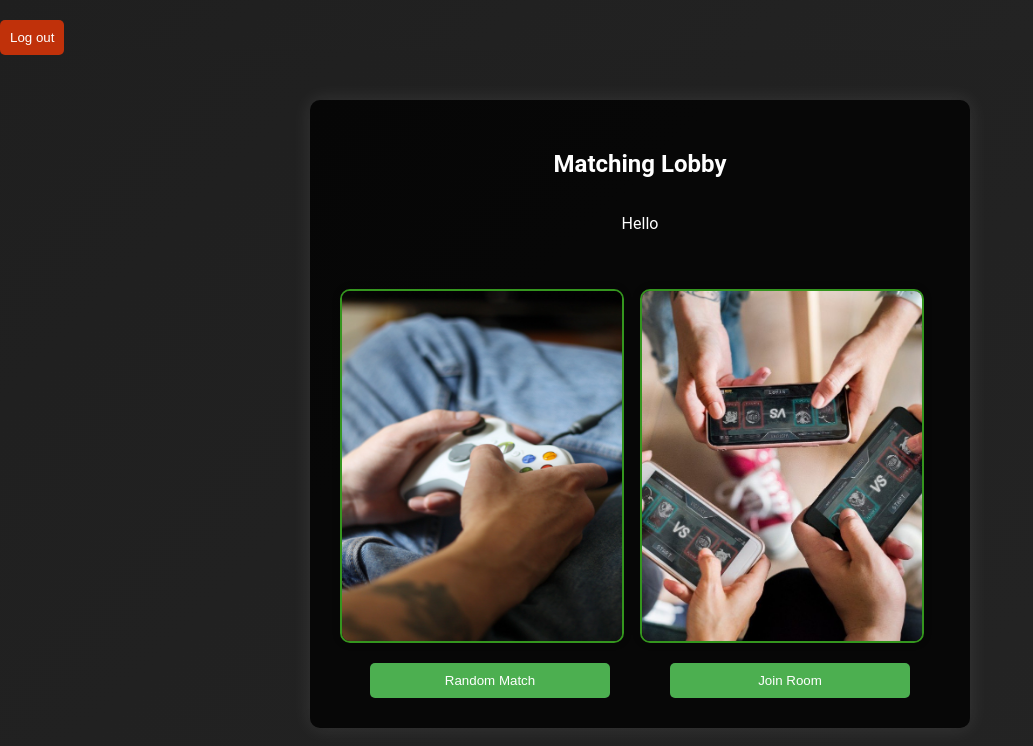
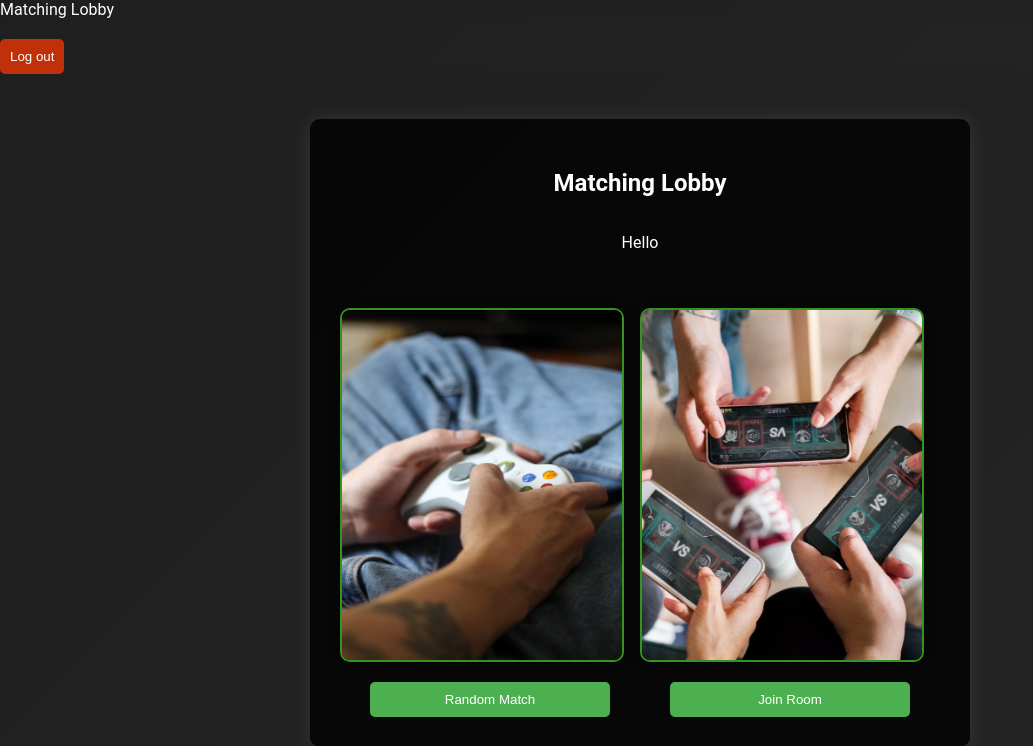
Before and after one commit to YanMinChan/F28CD_MatchmakingSys, a PHP site: page /matchingLobby.php in a window 1280 px wide. Shown: the top 746 px of the page, without its empty margins (0-1033 px from the left). Run offline with PHP 8.4, Linux system fonts and the light colour scheme; the visitor is signed in with stand-in values (Sample User, id 1); data that the repository does not hold is empty.

Commit message:
Update matchingLobby.php

```diff
--- a/prototype/matchingLobby.php
+++ b/prototype/matchingLobby.php
@@ -35,6 +35,7 @@
         </style>
 </head>
 <body>
+	<div class="page-title">Matching Lobby</div>
 	<div class="header">
 		<a href="../config/logout.php"><button id="disconnect">Log out</button></a>
 	</div>
```
